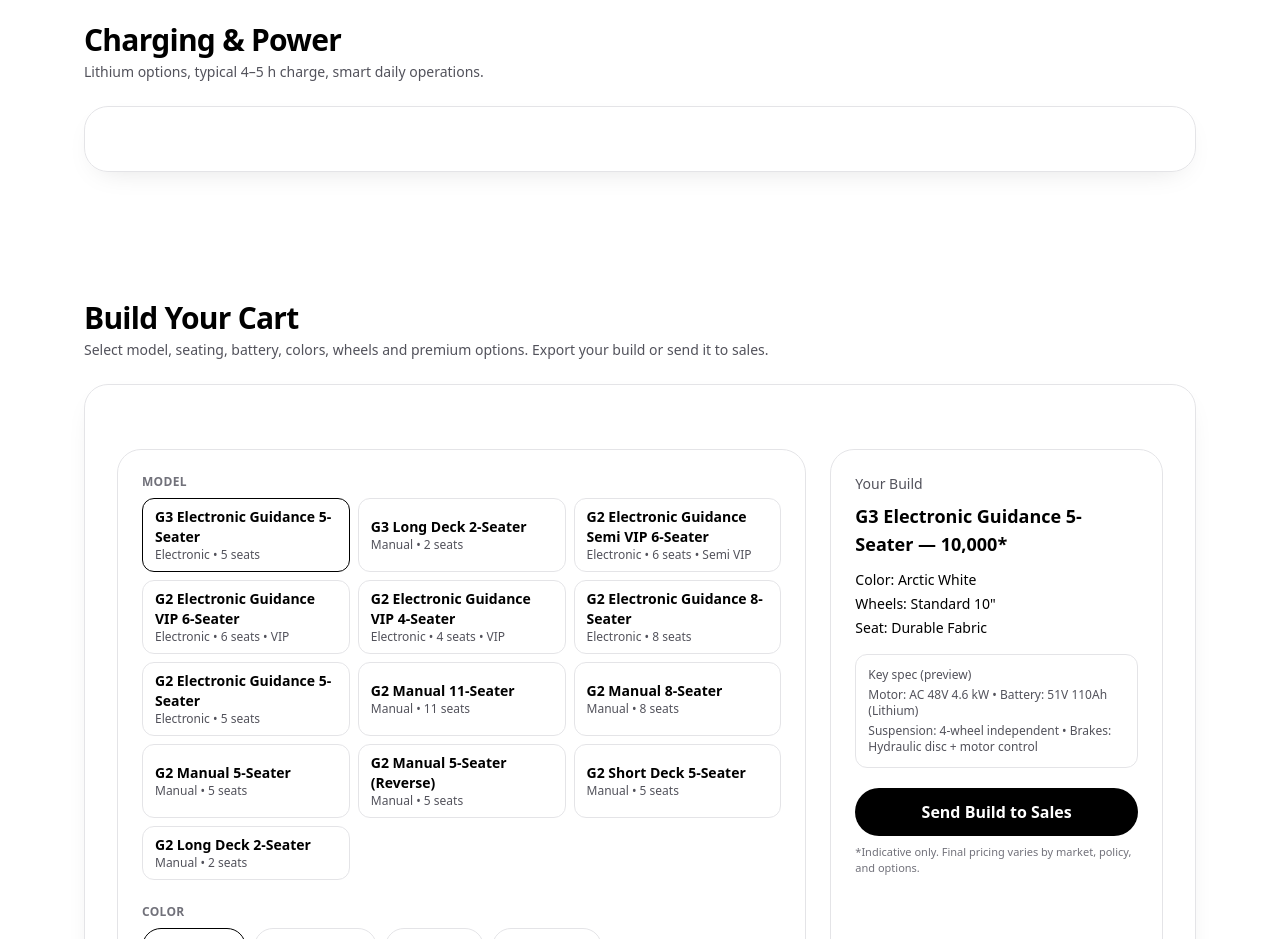
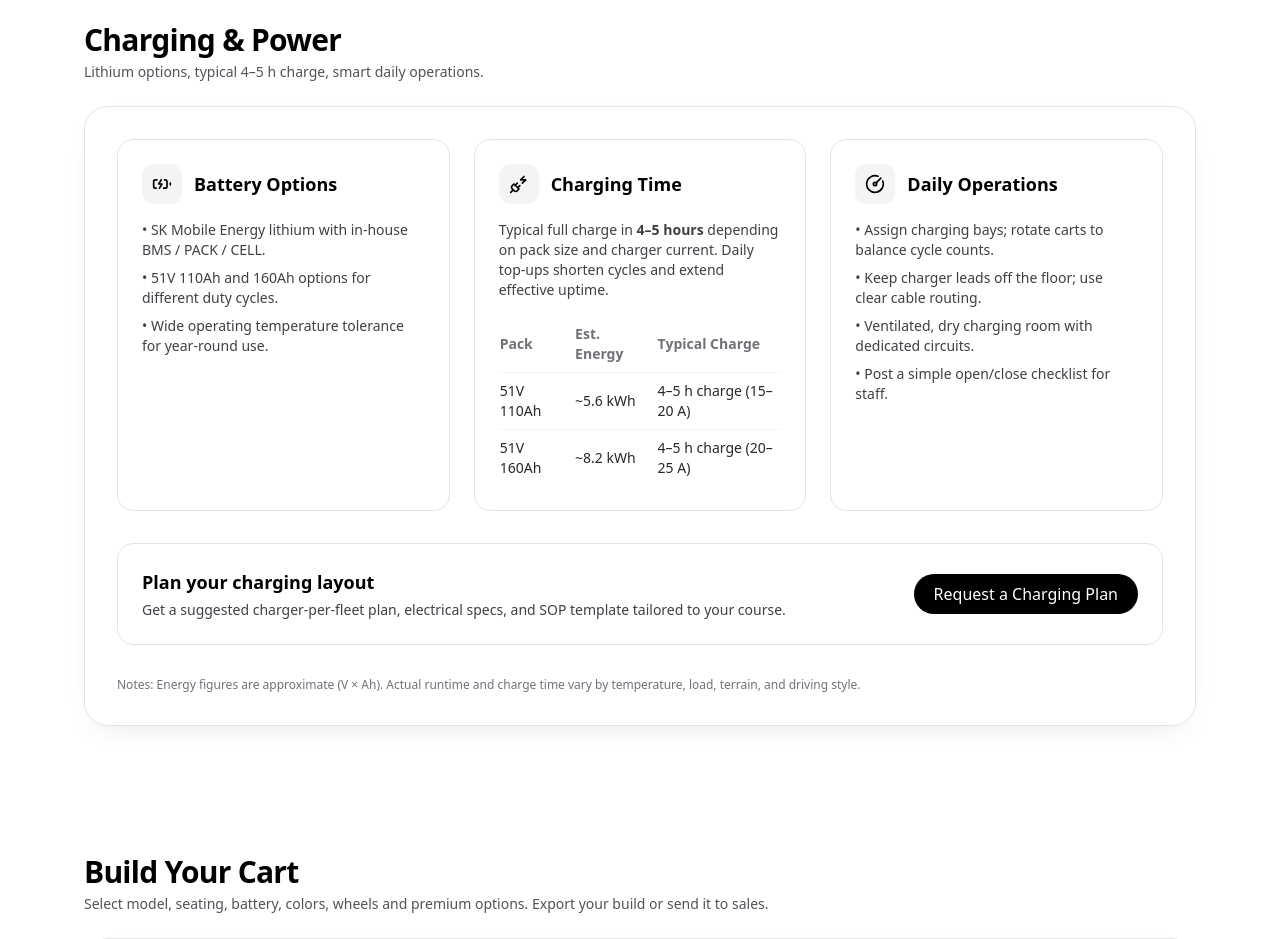
Before and after one commit to Aproglobal/apro-global-site, a React (Vite) app: page / in a window 1280 px wide. Shown: the part 9700-10639 px from the top of the page. Built offline with nearby package versions, Linux system fonts and the light colour scheme.

Commit message:
Update ChargingPowerSection.tsx

```diff
--- a/src/components/ChargingPowerSection.tsx
+++ b/src/components/ChargingPowerSection.tsx
@@ -1,39 +1,99 @@
 import React from "react";
-import StageCarousel from "./StageCarousel";
+import { BatteryCharging, PlugZap, GaugeCircle } from "lucide-react";
+import { openLead } from "./LeadModal";
 
 export default function ChargingPowerSection() {
-  const slides = [
-    {
-      img: "/power/charging-ac.jpg",
-      title: "AC Charging",
-      desc:
-        "Practical overnight AC charging suited for courses and venues. Typical 4–5 hours for standard packs.",
-      meta: "48V system • ~4–5 h",
-    },
-    {
-      img: "/power/battery-pack.jpg",
-      title: "Lithium Options",
-      desc:
-        "51V 110Ah / 160Ah lithium packs from SK Mobile Energy with in-house BMS / PACK / CELL for quality and service consistency.",
-      meta: "SK Mobile Energy • QC process",
-    },
-    {
-      img: "/power/12v-accessory.jpg",
-      title: "12V Accessory Power",
-      desc:
-        "Integrated 12V outlet for devices and course accessories—keep crews and guests powered throughout the day.",
-      meta: "Convenient accessory power",
-    },
+  // Derived energy estimates (approx): 51V * Ah
+  const packs = [
+    { label: "51V 110Ah", energy: "~5.6 kWh", typical: "4–5 h charge (15–20 A)" },
+    { label: "51V 160Ah", energy: "~8.2 kWh", typical: "4–5 h charge (20–25 A)" },
   ];
 
   return (
-    <div className="not-prose">
-      <StageCarousel
-        id="power-stage"
-        title="Charging & Power"
-        note="Right-sized energy for daily operations—simple, reliable, and safe."
-        slides={slides}
-      />
+    <div className="space-y-8">
+      {/* Quick stats */}
+      <div className="grid gap-6 md:grid-cols-3">
+        <div className="rounded-2xl border border-zinc-200 p-6 dark:border-zinc-800">
+          <div className="flex items-center gap-3">
+            <span className="grid h-10 w-10 place-items-center rounded-xl bg-zinc-100 dark:bg-zinc-900">
+              <BatteryCharging className="h-5 w-5" />
+            </span>
+            <h3 className="text-lg font-bold">Battery Options</h3>
+          </div>
+          <ul className="mt-4 space-y-2 text-sm text-zinc-700 dark:text-zinc-300">
+            <li>• SK Mobile Energy lithium with in-house BMS / PACK / CELL.</li>
+            <li>• 51V 110Ah and 160Ah options for different duty cycles.</li>
+            <li>• Wide operating temperature tolerance for year-round use.</li>
+          </ul>
+        </div>
+
+        <div className="rounded-2xl border border-zinc-200 p-6 dark:border-zinc-800">
+          <div className="flex items-center gap-3">
+            <span className="grid h-10 w-10 place-items-center rounded-xl bg-zinc-100 dark:bg-zinc-900">
+              <PlugZap className="h-5 w-5" />
+            </span>
+            <h3 className="text-lg font-bold">Charging Time</h3>
+          </div>
+          <p className="mt-4 text-sm text-zinc-700 dark:text-zinc-300">
+            Typical full charge in <strong>4–5 hours</strong> depending on pack size and charger current. Daily top-ups
+            shorten cycles and extend effective uptime.
+          </p>
+          <table className="mt-4 w-full text-sm">
+            <thead className="text-left text-zinc-500 dark:text-zinc-400">
+              <tr>
+                <th className="py-2 pr-3">Pack</th>
+                <th className="py-2 pr-3">Est. Energy</th>
+                <th className="py-2">Typical Charge</th>
+              </tr>
+            </thead>
+            <tbody className="text-zinc-800 dark:text-zinc-200">
+              {packs.map((p) => (
+                <tr key={p.label} className="border-t border-zinc-100 dark:border-zinc-800">
+                  <td className="py-2 pr-3">{p.label}</td>
+                  <td className="py-2 pr-3">{p.energy}</td>
+                  <td className="py-2">{p.typical}</td>
+                </tr>
+              ))}
+            </tbody>
+          </table>
+        </div>
+
+        <div className="rounded-2xl border border-zinc-200 p-6 dark:border-zinc-800">
+          <div className="flex items-center gap-3">
+            <span className="grid h-10 w-10 place-items-center rounded-xl bg-zinc-100 dark:bg-zinc-900">
+              <GaugeCircle className="h-5 w-5" />
+            </span>
+            <h3 className="text-lg font-bold">Daily Operations</h3>
+          </div>
+          <ul className="mt-4 space-y-2 text-sm text-zinc-700 dark:text-zinc-300">
+            <li>• Assign charging bays; rotate carts to balance cycle counts.</li>
+            <li>• Keep charger leads off the floor; use clear cable routing.</li>
+            <li>• Ventilated, dry charging room with dedicated circuits.</li>
+            <li>• Post a simple open/close checklist for staff.</li>
+          </ul>
+        </div>
+      </div>
+
+      {/* CTA */}
+      <div className="flex flex-col items-start justify-between gap-4 rounded-2xl border border-zinc-200 p-6 md:flex-row md:items-center dark:border-zinc-800">
+        <div>
+          <h4 className="text-lg font-bold">Plan your charging layout</h4>
+          <p className="mt-1 text-sm text-zinc-700 dark:text-zinc-300">
+            Get a suggested charger-per-fleet plan, electrical specs, and SOP template tailored to your course.
+          </p>
+        </div>
+        <button
+          onClick={() => openLead("Charging: Layout & SOP")}
+          className="rounded-full bg-black px-5 py-2 text-white dark:bg-white dark:text-black"
+        >
+          Request a Charging Plan
+        </button>
+      </div>
+
+      <p className="text-xs text-zinc-500">
+        Notes: Energy figures are approximate (V × Ah). Actual runtime and charge time vary by temperature, load,
+        terrain, and driving style.
+      </p>
     </div>
   );
 }
```
